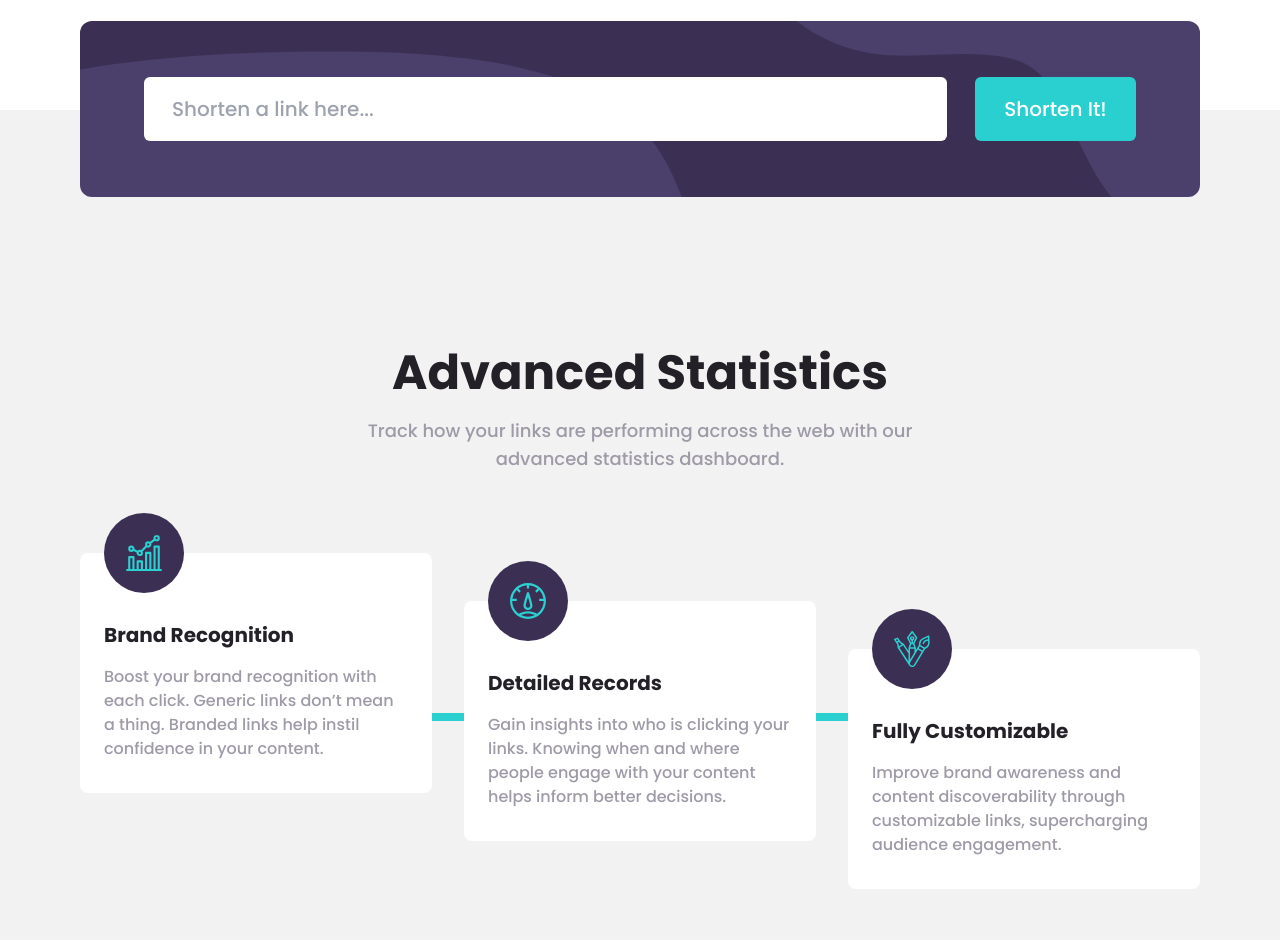
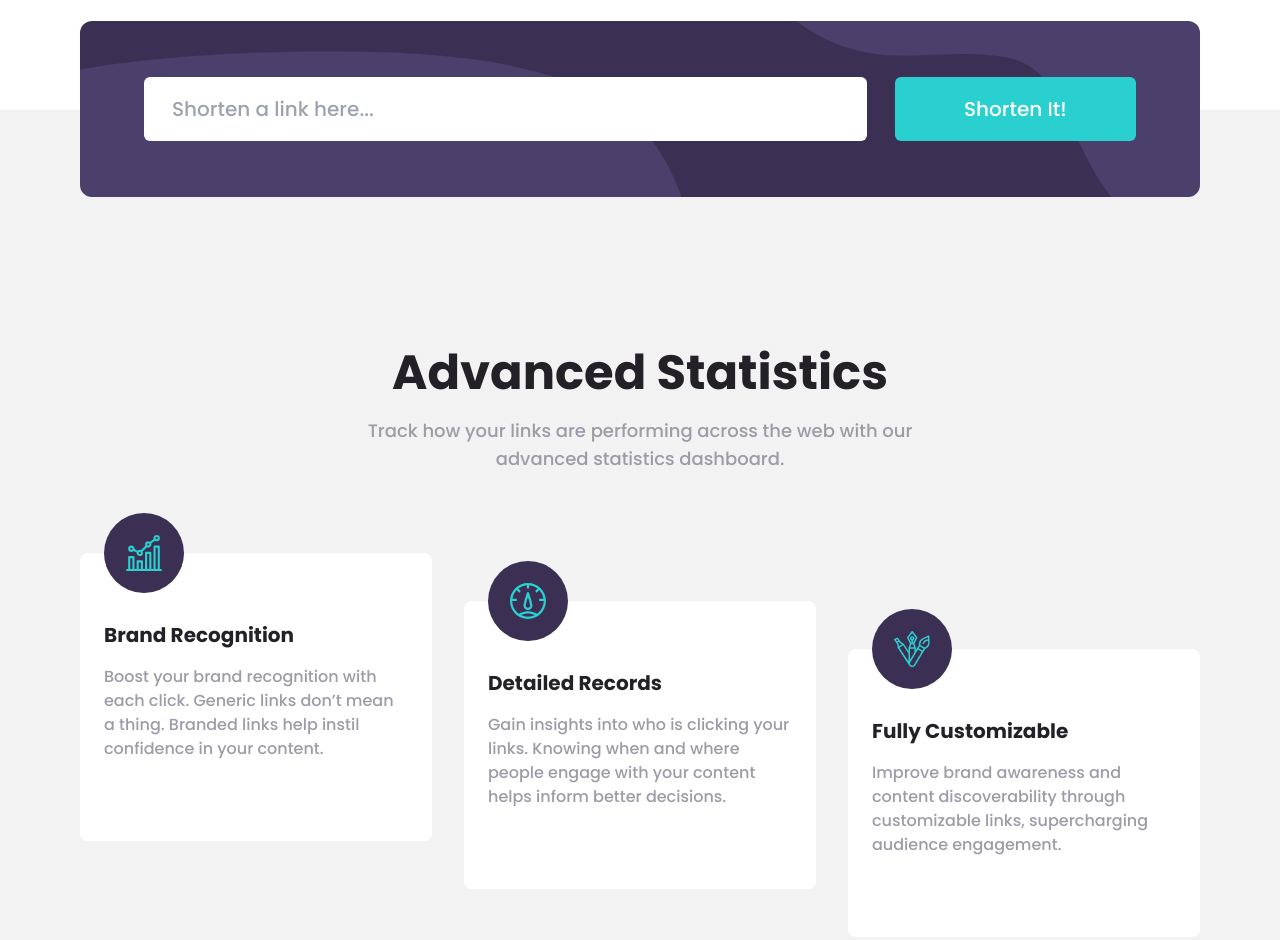
Before and after one commit to evelyn-2022/url-shortening-api-with-tailwind, a website: page index.html in a window 1280 px wide. Shown: the part 705-1645 px from the top of the page. Drawn offline with Linux system fonts and the light colour scheme.

Commit message:
fixed ipad pro layout

```diff
--- a/css/input.css
+++ b/css/input.css
@@ -16,6 +16,12 @@ body {
 }
 
 @media screen and (max-width: 1024px) {
+  body {
+    background-position: 0 815px;
+  }
+}
+
+@media screen and (max-width: 768px) {
   body {
     background-position: 0 615px;
   }
--- a/index.html
+++ b/index.html
@@ -105,10 +105,10 @@
         >
           <!-- Heading -->
           <div
-            class="flex flex-col items-center text-center w-full md:items-start md:text-start md:min-w-[50%] md:mt-10 lg:mt-20"
+            class="flex flex-col items-center text-center w-full md:items-start md:text-start md:min-w-[50%] md:mt-10 xl:mt-20"
           >
             <h1
-              class="text-veryDarkViolet font-bold text-4xl md:leading-tight lg:text-7xl lg:leading-tight"
+              class="text-veryDarkViolet font-bold text-4xl md:leading-tight lg:text-6xl lg:leading-tight xl:text-7xl xl:leading-tight"
             >
               More than just shorter links
             </h1>
@@ -141,7 +141,7 @@
           <div
             class="input flex flex-col w-full p-6 mb-6 rounded-xl md:flex-row md:space-x-7 md:justify-between md:py-14 md:px-16"
           >
-            <div class="flex flex-col md:w-9/12 lg:w-10/12">
+            <div class="flex flex-col md:w-9/12 xl:w-10/12">
               <input
                 class="rounded-md w-full py-2.5 mb-4 px-3 bg-white focus:outline focus:outline-4 focus:outline-cyan focus:-outline-offset-4 md:h-16 md:mb-0 md:text-xl md:px-7"
                 type="search"
@@ -155,7 +155,7 @@
               </p>
             </div>
             <button
-              class="bg-cyan text-white py-2.5 px-2 rounded-md md:w-3/12 md:h-16 md:text-xl lg:w-2/12"
+              class="bg-cyan text-white py-2.5 px-2 rounded-md md:w-3/12 md:h-16 md:text-xl xl:w-2/12"
             >
               Shorten It!
             </button>
@@ -187,7 +187,7 @@
         <div class="flex flex-col w-full lg:flex-row relative">
           <!-- Feature 1 -->
           <div
-            class="flex flex-col items-center w-full h-64 px-6 mb-20 bg-white rounded-lg text-center md:h-52 lg:text-left lg:items-start lg:w-1/3 lg:h-60"
+            class="z-10 flex flex-col items-center w-full h-64 px-6 mb-20 bg-white rounded-lg text-center md:h-52 lg:text-left lg:items-start lg:w-1/3 lg:h-72 xl:h-60"
           >
             <div
               class="rounded-full bg-darkViolet w-20 h-20 -mt-10 mb-2 flex flex-row justify-center"
@@ -211,12 +211,12 @@
 
           <!-- Line 1-2 -->
           <div
-            class="vertical-line absolute left-1/2 w-2 -translate-x-1 top-64 h-10 bg-cyan md:top-52 lg:top-40 lg:left-[356px] lg:w-8 lg:h-2"
+            class="vertical-line absolute z-0 left-1/2 w-2 -translate-x-1 top-64 h-10 bg-cyan md:top-52 lg:top-32 lg:left-[17rem] xl:top-40 xl:left-[356px] lg:w-8 lg:h-2"
           ></div>
 
           <!-- Feature 2 -->
           <div
-            class="flex flex-col items-center w-full h-64 px-6 mb-20 bg-white rounded-lg text-center md:h-52 lg:text-left lg:items-start lg:w-1/3 lg:mx-8 lg:h-60 lg:mt-12"
+            class="z-10 flex flex-col items-center w-full h-64 px-6 mb-20 bg-white rounded-lg text-center md:h-52 lg:text-left lg:items-start lg:w-1/3 lg:mx-8 lg:h-72 lg:mt-12 xl:h-60"
           >
             <div
               class="rounded-full bg-darkViolet w-20 h-20 -mt-10 mb-2 flex flex-row justify-center"
@@ -240,12 +240,12 @@
 
           <!-- Line 2-3 -->
           <div
-            class="vertical-line absolute left-1/2 w-2 -translate-x-1 top-[37rem] h-10 bg-cyan md:top-[31rem] lg:top-40 lg:left-[740px] lg:w-8 lg:h-2"
+            class="vertical-line absolute z-0 left-1/2 w-2 -translate-x-1 top-[37rem] h-10 bg-cyan md:top-[31rem] lg:top-32 lg:left-[35.5rem] xl:top-40 xl:left-[740px] lg:w-8 lg:h-2"
           ></div>
 
           <!-- Feature 3 -->
           <div
-            class="flex flex-col items-center w-full h-64 px-6 mb-20 bg-white rounded-lg text-center md:h-52 lg:text-left lg:items-start lg:w-1/3 lg:h-60 lg:mt-24"
+            class="z-10 flex flex-col items-center w-full h-64 px-6 mb-20 bg-white rounded-lg text-center md:h-52 lg:text-left lg:items-start lg:w-1/3 lg:h-72 lg:mt-24 xl:h-60"
           >
             <div
               class="rounded-full bg-darkViolet w-20 h-20 -mt-10 mb-2 flex flex-row justify-center"
@@ -287,7 +287,7 @@
 
     <!-- Footer -->
     <footer
-      class="bg-veryDarkBlue px-6 mx-auto py-14 flex flex-col space-y-10 items-center md:px-10 md:flex-row md:space-y-0 md:items-start md:justify-between md:py-20 lg:px-44"
+      class="bg-veryDarkBlue px-6 mx-auto py-14 flex flex-col space-y-10 items-center md:px-10 md:flex-row md:space-y-0 md:items-start md:justify-between md:py-20 lg:px-20"
     >
       <!-- Logo -->
       <img src="./images/logo-white.svg" alt="logo" />
```
Also changed, not shown: css/output.css.
